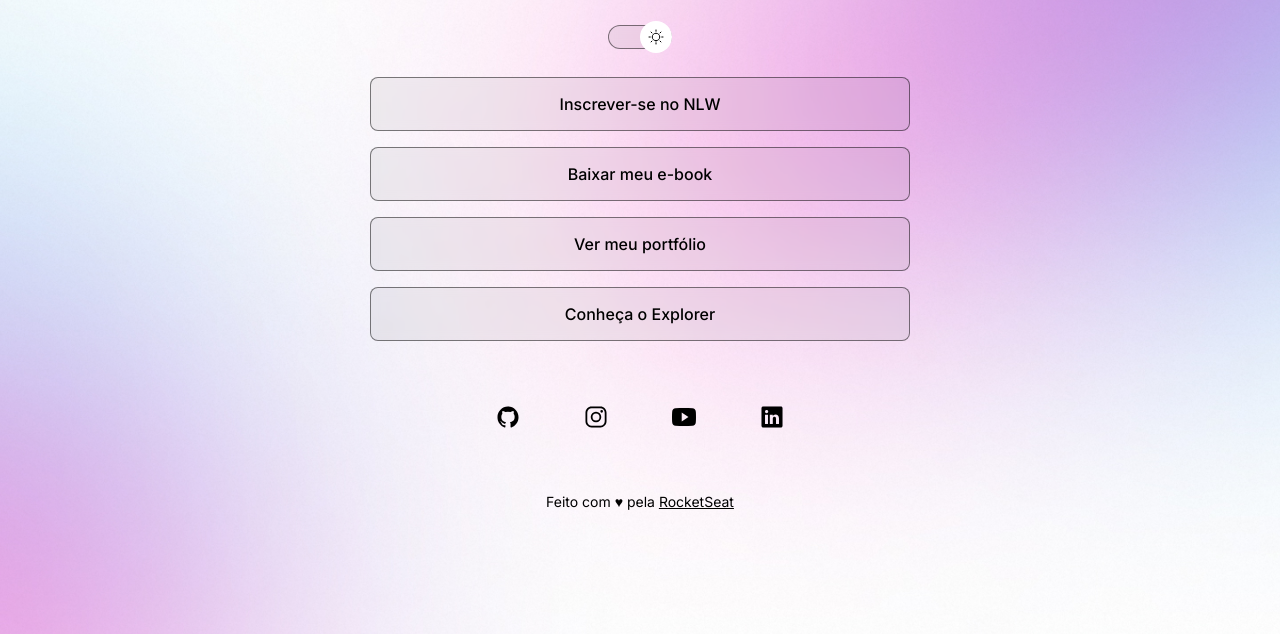
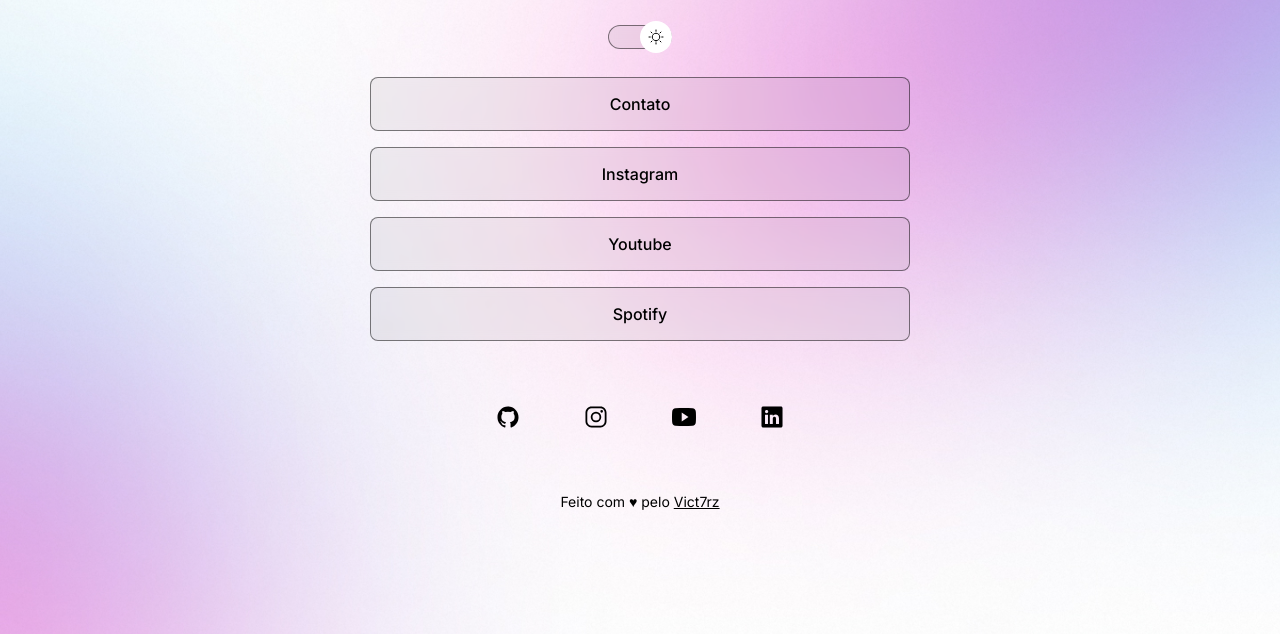
Before and after one commit to Vict7rz/projeto, a plain HTML site: page index.html in a window 1280 px wide. Shown: the part 222-856 px from the top of the page. Drawn offline with nearby package versions, Linux system fonts and the light colour scheme.

Commit message:
leaving it my way

```diff
--- a/index.html
+++ b/index.html
@@ -28,16 +28,16 @@
 
       <ul>
         <li>
-          <a href="#" target="_blank">Inscrever-se no NLW</a>
+          <a href="#" target="_blank">Contato</a>
         </li>
         <li>
-          <a href="#" target="_blank">Baixar meu e-book</a>
+          <a href="https://instagram.com/vict7rz?igshid=NGExMmI2YTkyZg==" target="_blank">Instagram</a>
         </li>
         <li>
-          <a href="#" target="_blank">Ver meu portfólio</a>
+          <a href="https://www.youtube.com/" target="_blank">Youtube</a>
         </li>
         <li>
-          <a href="https://www.rocketseat.com.br" target="_blank">Conheça o Explorer</a>
+          <a href="https://open.spotify.com/intl-pt/track/3LtpKP5abr2qqjunvjlX5i?si=d751fc9da7fe4f1c" target="_blank">Spotify</a>
         </li>
       </ul>
       <div id="social-links">
@@ -58,7 +58,7 @@
         </a>
       </div>
 
-<footer>Feito com ♥  pela <a href="https://rocketseat.com.br/"> RocketSeat </a>
+<footer>Feito com ♥  pelo <a href="https://rocketseat.com.br/"> Vict7rz </a>
 </footer>
 
     <script
--- a/script.js
+++ b/script.js
@@ -8,9 +8,9 @@ function toggleMode() {
   //substituir a img
   if (html.classList.contains("light")) {
     //se tiver light mode, adicionar a imagem light
-    img.setAttribute("src", "./assets/avatar.png")
+    img.setAttribute("src", "./assets/avatar-light.png")
   } else {
     //se tiver sem light mode, manter a imagem dark
-    img.setAttribute("src", "./assets/avatar-light.png")
+    img.setAttribute("src", "./assets/avatar.png")
   }
 }
```
Also changed, not shown: assets/avatar-light.png, assets/avatar.png.
